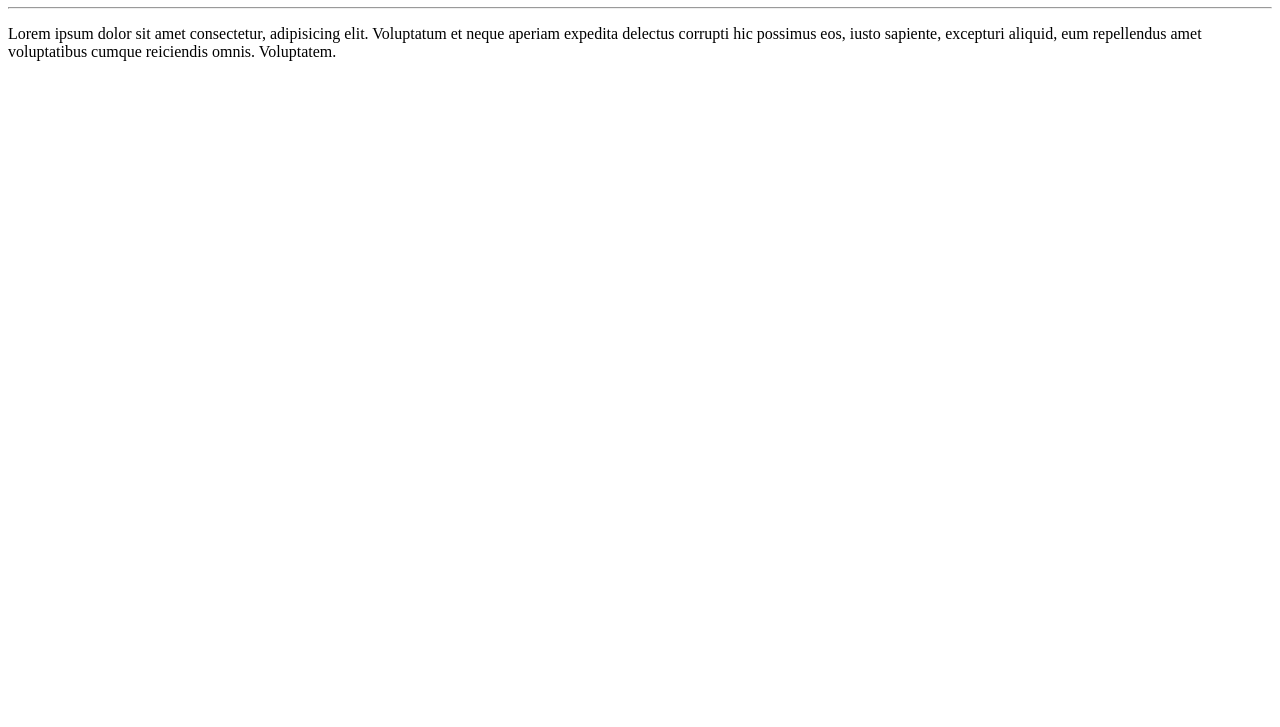
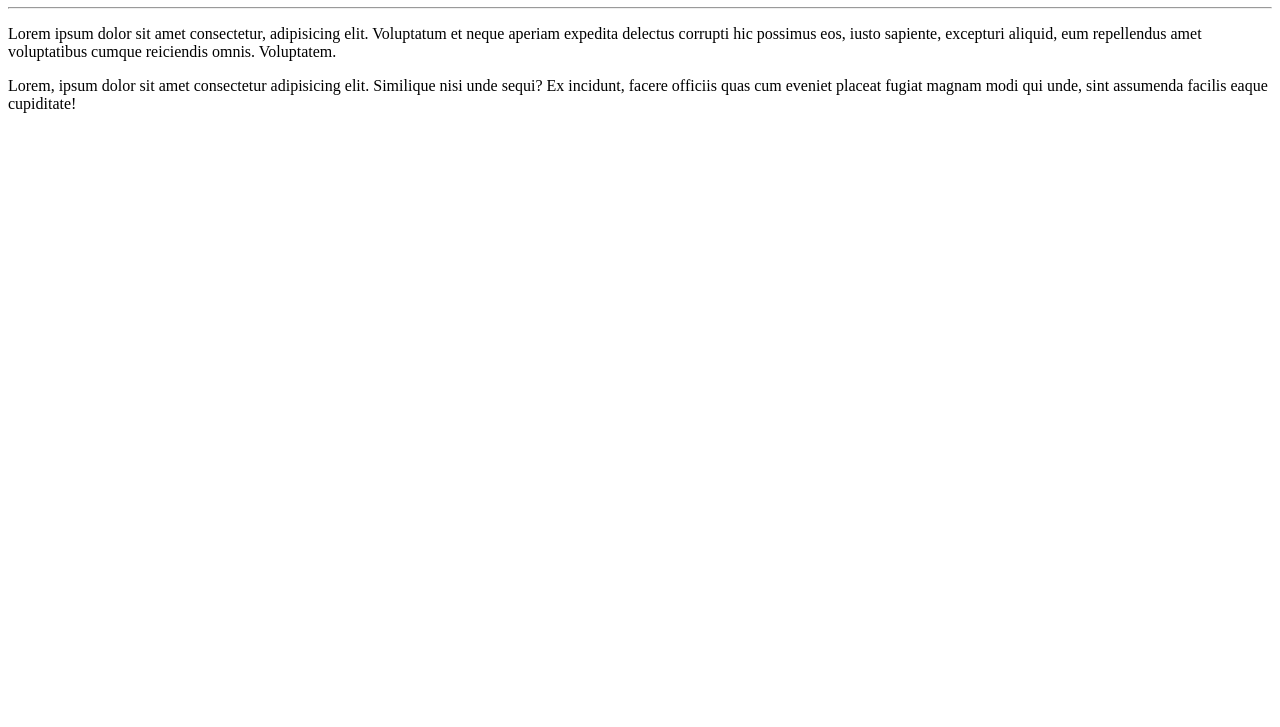
Before and after one commit to Alfredo301086/Ola-Mundo, a plain HTML site: page site exemplo/index.html in a window 1280 px wide. Shown: the part 73-800 px from the top of the page. Drawn offline with Linux system fonts and the light colour scheme.

Commit message:
adicionei um lorem

```diff
--- a/site exemplo/index.html
+++ b/site exemplo/index.html
@@ -10,5 +10,6 @@
     <h1>Olá, mundo!</h1>
     <hr>
     <p>Lorem ipsum dolor sit amet consectetur, adipisicing elit. Voluptatum et neque aperiam expedita delectus corrupti hic possimus eos, iusto sapiente, excepturi aliquid, eum repellendus amet voluptatibus cumque reiciendis omnis. Voluptatem.</p>
+    <p>Lorem, ipsum dolor sit amet consectetur adipisicing elit. Similique nisi unde sequi? Ex incidunt, facere officiis quas cum eveniet placeat fugiat magnam modi qui unde, sint assumenda facilis eaque cupiditate!</p>
 </body>
 </html>
```
